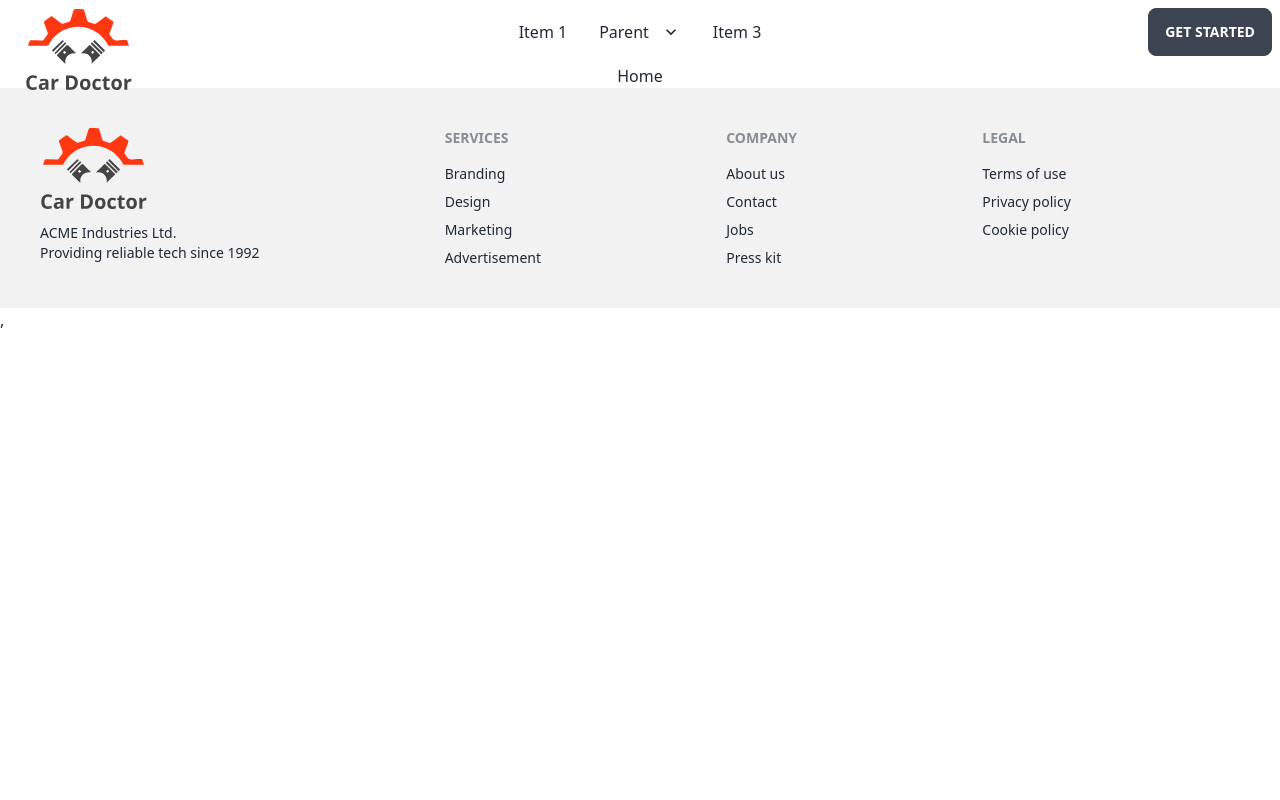
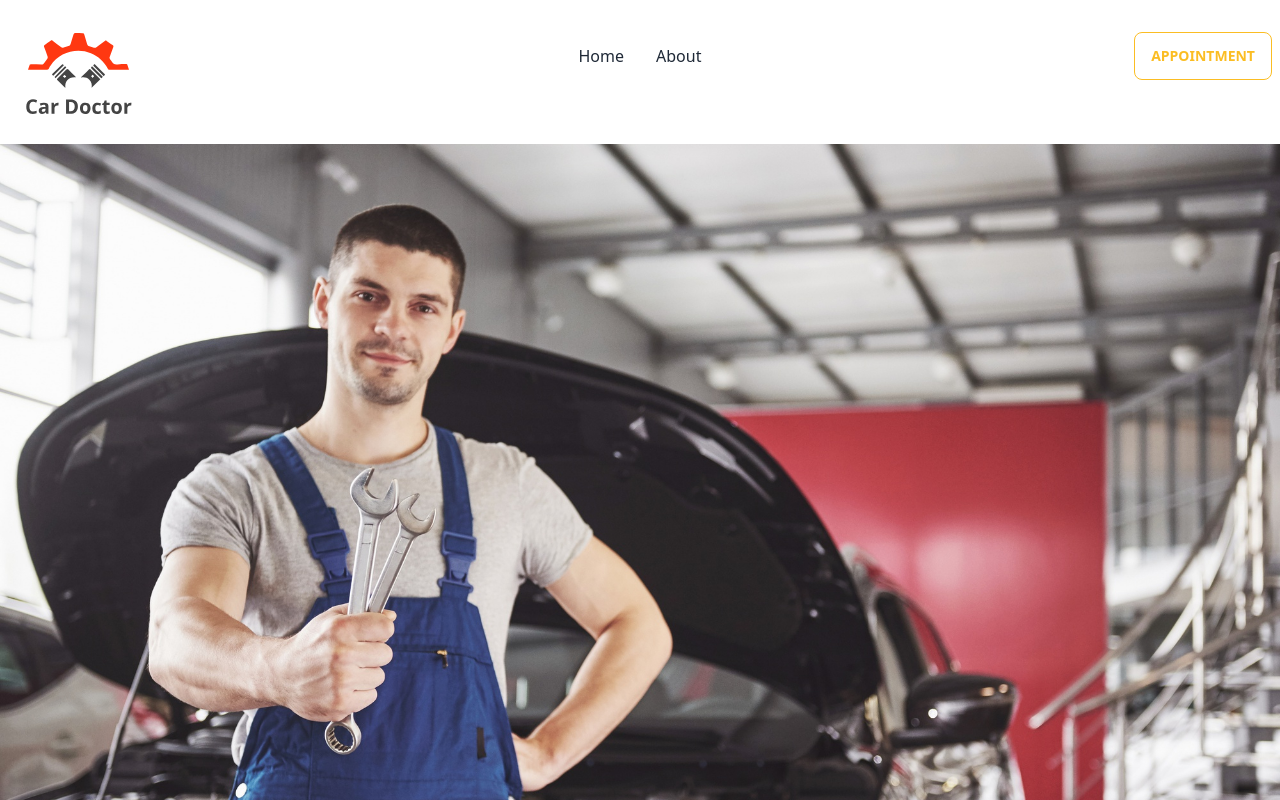
Before and after one commit to rakibulhaque-dev/car-doctor-client, a React (Vite) app: page / in a window 1280 px wide. Shown: the top 800 px of the page. Built offline with nearby package versions, Linux system fonts and the light colour scheme.

Commit message:
banner carousel created

```diff
--- /dev/null
+++ b/src/Pages/Home/Banner/Banner.jsx
@@ -0,0 +1,44 @@
+import React from 'react';
+import img1 from '../../../assets/images/banner/1.jpg';
+import img2 from '../../../assets/images/banner/2.jpg';
+import img3 from '../../../assets/images/banner/3.jpg';
+import img4 from '../../../assets/images/banner/4.jpg';
+import img5 from '../../../assets/images/banner/5.jpg';
+import img6 from '../../../assets/images/banner/6.jpg';
+
+const Banner = () => {
+    return (
+        <div className="w-full carousel">
+            <div id="slide1" className="relative w-full carousel-item">
+                <img src={img1} className="w-full" />
+                <div className="absolute bottom-0 flex justify-end transform -translate-y-1/2 left-5 right-5">
+                    <a href="#slide4" className="mr-5 btn btn-circle">❮</a>
+                    <a href="#slide2" className="btn btn-circle">❯</a>
+                </div>
+            </div>
+            <div id="slide2" className="relative w-full carousel-item">
+                <img src={img2} className="w-full" />
+                <div className="absolute bottom-0 flex justify-end transform -translate-y-1/2 left-5 right-5">
+                    <a href="#slide4" className="mr-5 btn btn-circle">❮</a>
+                    <a href="#slide2" className="btn btn-circle">❯</a>
+                </div>
+            </div>
+            <div id="slide3" className="relative w-full carousel-item">
+                <img src={img3} className="w-full" />
+                <div className="absolute bottom-0 flex justify-end transform -translate-y-1/2 left-5 right-5">
+                    <a href="#slide4" className="mr-5 btn btn-circle">❮</a>
+                    <a href="#slide2" className="btn btn-circle">❯</a>
+                </div>
+            </div>
+            <div id="slide4" className="relative w-full carousel-item">
+                <img src={img4} className="w-full" />
+                <div className="absolute bottom-0 flex justify-end transform -translate-y-1/2 left-5 right-5">
+                    <a href="#slide4" className="mr-5 btn btn-circle">❮</a>
+                    <a href="#slide2" className="btn btn-circle">❯</a>
+                </div>
+            </div>
+        </div>
+    );
+};
+
+export default Banner;
--- a/src/Pages/Home/Home.jsx
+++ b/src/Pages/Home/Home.jsx
@@ -1,8 +1,10 @@
 import React from 'react';
+import Banner from './Banner/Banner';
 
 const Home = () => {
     return (
         <div>
+            <Banner></Banner>
             <h3 className='text-center'>Home</h3>
         </div>
     );
--- a/src/Pages/Shared/NavBar/NavBar.jsx
+++ b/src/Pages/Shared/NavBar/NavBar.jsx
@@ -5,48 +5,31 @@
 
 
 const Navbar = () => {
+
+    const navItems = <>
+        <li><Link to='/'>Home</Link></li>
+        <li><Link to='/about'>About</Link></li>
+    </>
     return (
-        <div className="navbar bg-base-100">
+        <div className="mb-8 h-28 navbar bg-base-100">
             <div className="navbar-start">
                 <div className="dropdown">
                     <label tabIndex={0} className="btn btn-ghost lg:hidden">
                         <svg xmlns="http://www.w3.org/2000/svg" className="w-5 h-5" fill="none" viewBox="0 0 24 24" stroke="currentColor"><path strokeLinecap="round" strokeLinejoin="round" strokeWidth="2" d="M4 6h16M4 12h8m-8 6h16" /></svg>
                     </label>
                     <ul tabIndex={0} className="p-2 mt-3 shadow menu menu-compact dropdown-content bg-base-100 rounded-box w-52">
-                        <li><a>Item 1</a></li>
-                        <li tabIndex={0}>
-                            <a className="justify-between">
-                                Parent
-                                <svg className="fill-current" xmlns="http://www.w3.org/2000/svg" width="24" height="24" viewBox="0 0 24 24"><path d="M8.59,16.58L13.17,12L8.59,7.41L10,6L16,12L10,18L8.59,16.58Z" /></svg>
-                            </a>
-                            <ul className="p-2">
-                                <li><a>Submenu 1</a></li>
-                                <li><a>Submenu 2</a></li>
-                            </ul>
-                        </li>
-                        <li><a>Item 3</a></li>
+                        {navItems}
                     </ul>
                 </div>
                 <Link to="/" className="text-xl normal-case btn btn-ghost"><img src={logo} alt="" /></Link>
             </div>
             <div className="hidden navbar-center lg:flex">
                 <ul className="px-1 menu menu-horizontal">
-                    <li><a>Item 1</a></li>
-                    <li tabIndex={0}>
-                        <a>
-                            Parent
-                            <svg className="fill-current" xmlns="http://www.w3.org/2000/svg" width="20" height="20" viewBox="0 0 24 24"><path d="M7.41,8.58L12,13.17L16.59,8.58L18,10L12,16L6,10L7.41,8.58Z" /></svg>
-                        </a>
-                        <ul className="p-2">
-                            <li><a>Submenu 1</a></li>
-                            <li><a>Submenu 2</a></li>
-                        </ul>
-                    </li>
-                    <li><a>Item 3</a></li>
+                   {navItems}
                 </ul>
             </div>
             <div className="navbar-end">
-                <a className="btn">Get started</a>
+                <button className='btn btn-outline btn-warning'>Appointment</button>
             </div>
         </div>
     );
```
